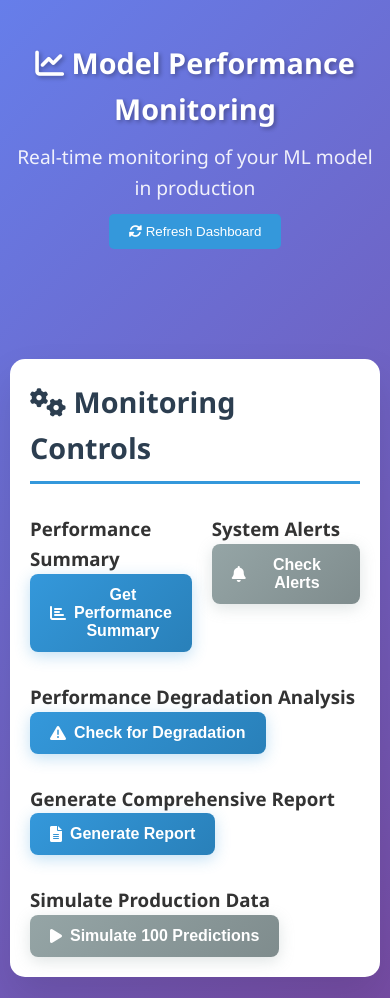
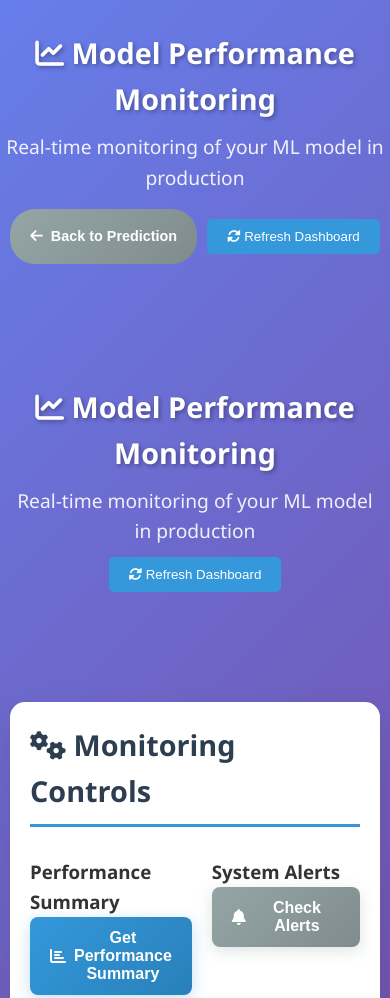
Before and after one commit to JohnEvansOkyere/E-commerce-Customer-Churn-Prediction, a website: page monitoring.html in a window 390 px wide. Shown: the top 998 px of the page. Drawn offline with nearby package versions, Linux system fonts and the light colour scheme; no server answers.

Commit message:
embedded monitoring into index.html

```diff
--- a/frontend/monitoring.html
+++ b/monitoring.html
@@ -65,6 +65,24 @@
     </style>
 </head>
 <body>
+
+        <header class="header">
+    <div class="nav-container">
+        <div>
+            <h1><i class="fas fa-chart-line"></i> Model Performance Monitoring</h1>
+            <p>Real-time monitoring of your ML model in production</p>
+        </div>
+        <div class="nav-buttons">
+            <button class="nav-btn secondary" onclick="goBackToMain()">
+                <i class="fas fa-arrow-left"></i> Back to Prediction
+            </button>
+            <button class="refresh-btn" onclick="refreshDashboard()">
+                <i class="fas fa-sync-alt"></i> Refresh Dashboard
+            </button>
+        </div>
+    </div>
+</header>
+
     <div class="container">
         <header class="header">
             <h1><i class="fas fa-chart-line"></i> Model Performance Monitoring</h1>
@@ -427,6 +445,34 @@
         document.addEventListener('DOMContentLoaded', function() {
             refreshDashboard();
         });
+
+
+        // Navigation function back to main page
+        function goBackToMain() {
+            window.location.href = 'index.html';
+        }
+
+
+
+        async function refreshDashboard() {
+    showLoading();
+    try {
+        // Get performance summary
+        const perfResponse = await fetch(`${API_BASE_URL}/monitoring/performance`);
+        const perfData = await perfResponse.json();
+
+        // Get alerts
+        const alertsResponse = await fetch(`${API_BASE_URL}/monitoring/alerts`);
+        const alertsData = await alertsResponse.json();
+
+        // Update dashboard
+        updateDashboard(perfData, alertsData);
+    } catch (error) {
+        console.error('Error refreshing dashboard:', error);
+    } finally {
+        hideLoading();
+    }
+}
     </script>
 </body>
 </html>
--- a/styles.css
+++ b/styles.css
@@ -356,3 +356,56 @@ body {
     margin: 20px 0;
     border-left: 4px solid #dc3545;
 }
+
+
+
+
+/* Navigation styles for dashboard integration */
+.nav-container {
+    display: flex;
+    justify-content: space-between;
+    align-items: center;
+    margin-bottom: 20px;
+}
+
+.nav-buttons {
+    display: flex;
+    gap: 10px;
+}
+
+.nav-btn {
+    padding: 10px 20px;
+    background: linear-gradient(135deg, #3498db, #2980b9);
+    color: white;
+    border: none;
+    border-radius: 25px;
+    font-size: 0.9rem;
+    font-weight: 600;
+    cursor: pointer;
+    transition: all 0.3s ease;
+    text-decoration: none;
+    display: inline-flex;
+    align-items: center;
+    gap: 8px;
+}
+
+.nav-btn:hover {
+    transform: translateY(-2px);
+    box-shadow: 0 5px 15px rgba(52, 152, 219, 0.3);
+}
+
+.nav-btn.secondary {
+    background: linear-gradient(135deg, #95a5a6, #7f8c8d);
+}
+
+@media (max-width: 768px) {
+    .nav-container {
+        flex-direction: column;
+        gap: 15px;
+    }
+
+    .nav-buttons {
+        flex-wrap: wrap;
+        justify-content: center;
+    }
+}
```
Also changed, not shown: index.html (+15 -0 lines), script.js (+12 -0 lines).
